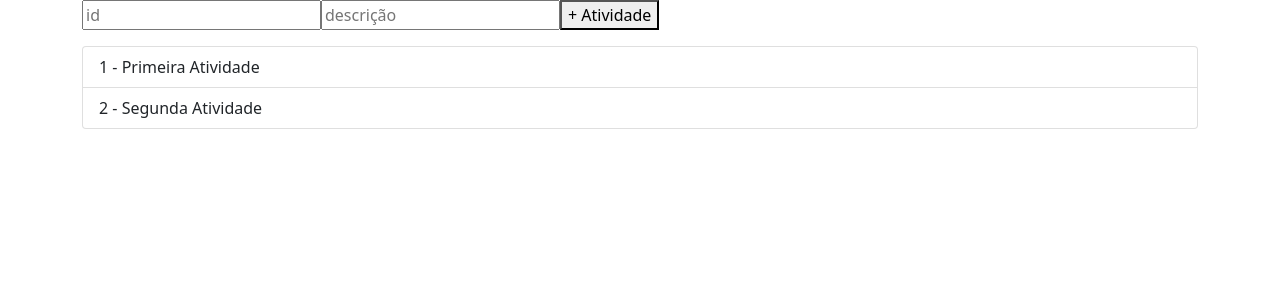
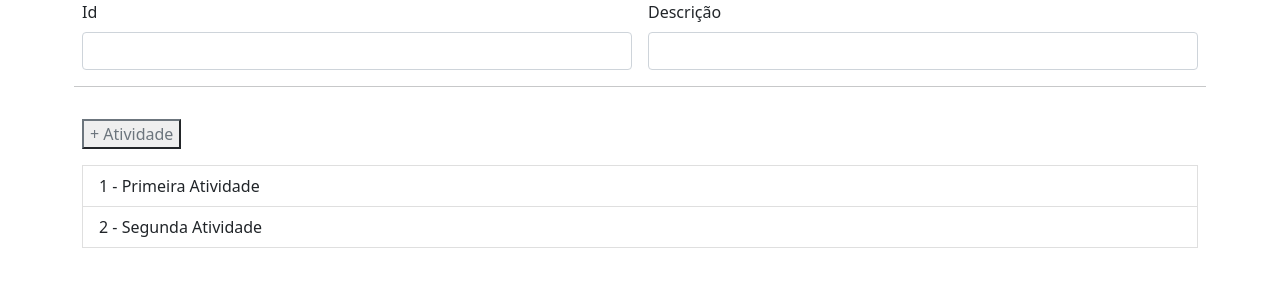
Before and after one commit to GustavoBauny/FullStack-ReactDotNet, a React (Create React App) app: page / in a window 1280 px wide. Shown: the top 300 px of the page. Built offline with nearby package versions, Linux system fonts and the light colour scheme.

Commit message:
Adicionando mudança layout

```diff
--- a/src/App.js
+++ b/src/App.js
@@ -29,17 +29,30 @@ function App() {
 
   return (
     <>
-      <form>
-        <input id="id" type="text" placeholder='id'></input>
-        <input id="descricao" type="text" placeholder='descrição'></input>
-        <button onClick={addAtividade}>+ Atividade</button>
+      <form className="row g-3">
+        <div className="col-md-6">
+          <label htmlFor="inputEmail4" className="form-label">Id</label>
+          <input id="id" type="text" className="form-control" />
+        </div>
+        <div className="col-md-6">
+          <label htmlFor="inputEmail4" className="form-label">Descrição</label>
+          <input id="descricao" type="text" className="form-control" />
+        </div>
+        <hr />
+        <div className="col-12">
+          <button className='btn-outline-secondary'
+            onClick={addAtividade}>
+            + Atividade
+          </button>
+        </div>
       </form>
+
       <div className="mt-3">
-        <ul className="list-group">
-          {atividades.map(ativ => (
-            <li key={ativ.id} className="list-group-item">{ativ.id} - {ativ.descricao}</li>
-          ))}
-        </ul>
+        {atividades.map((ativ) => (
+          <li key={ativ.id} className="list-group-item">
+            {ativ.id} - {ativ.descricao}
+          </li>
+        ))}
       </div>
     </>
   );
```
